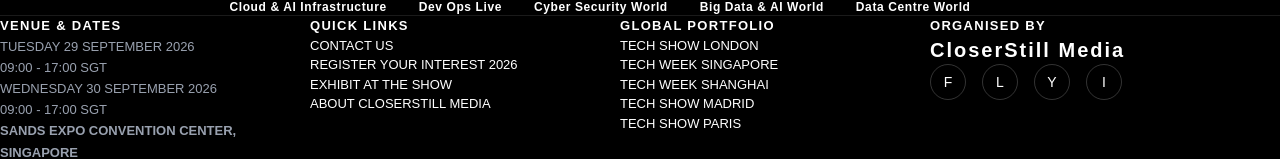
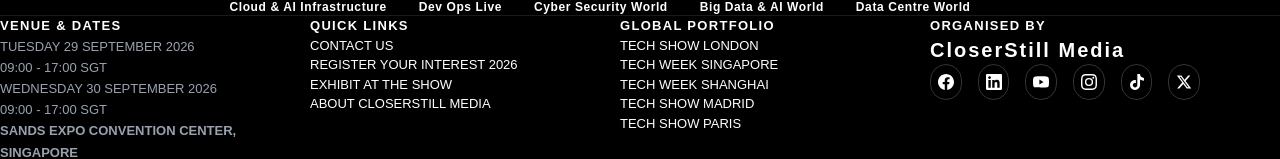
Before and after one commit to victoribironke/babcock-tech-week, a Next.js app: page / in a window 1280 px wide. Shown: the part 3396-3555 px from the top of the page. Built offline with nearby package versions, Linux system fonts and the light colour scheme; a web font is replaced by a local one.

Commit message:
feat: replace social link text placeholders with SVG icons in footer

```diff
--- a/app/components/Footer.tsx
+++ b/app/components/Footer.tsx
@@ -121,17 +121,35 @@
 
           {/* Social Icons */}
           <div className="flex gap-4">
-            {["Facebook", "LinkedIn", "YouTube", "Instagram"].map(
-              (platform) => (
-                <a
-                  key={platform}
-                  href="#"
-                  className="w-9 h-9 rounded-full border border-white/20 flex items-center justify-center text-gray-400 text-sm hover:border-white hover:text-white transition-all"
+            {[
+              // Facebook
+              "M24 12.073c0-6.627-5.373-12-12-12s-12 5.373-12 12c0 5.99 4.388 10.954 10.125 11.854v-8.385H7.078v-3.47h3.047V9.43c0-3.007 1.792-4.669 4.533-4.669 1.312 0 2.686.235 2.686.235v2.953H15.83c-1.491 0-1.956.925-1.956 1.874v2.25h3.328l-.532 3.47h-2.796v8.385C19.612 23.027 24 18.062 24 12.073z",
+              // LinkedIn
+              "M20.447 20.452h-3.554v-5.569c0-1.328-.027-3.037-1.852-3.037-1.853 0-2.136 1.445-2.136 2.939v5.667H9.351V9h3.414v1.561h.046c.477-.9 1.637-1.85 3.37-1.85 3.601 0 4.267 2.37 4.267 5.455v6.286zM5.337 7.433c-1.144 0-2.063-.926-2.063-2.065 0-1.138.92-2.063 2.063-2.063 1.14 0 2.064.925 2.064 2.063 0 1.139-.925 2.065-2.064 2.065zm1.782 13.019H3.555V9h3.564v11.452zM22.225 0H1.771C.792 0 0 .774 0 1.729v20.542C0 23.227.792 24 1.771 24h20.451C23.2 24 24 23.227 24 22.271V1.729C24 .774 23.2 0 22.222 0h.003z",
+              // YouTube
+              "M23.498 6.186a3.016 3.016 0 0 0-2.122-2.136C19.505 3.545 12 3.545 12 3.545s-7.505 0-9.377.505A3.017 3.017 0 0 0 .502 6.186C0 8.07 0 12 0 12s0 3.93.502 5.814a3.016 3.016 0 0 0 2.122 2.136c1.871.505 9.376.505 9.376.505s7.505 0 9.377-.505a3.015 3.015 0 0 0 2.122-2.136C24 15.93 24 12 24 12s0-3.93-.502-5.814zM9.545 15.568V8.432L15.818 12l-6.273 3.568z",
+              // Instagram
+              "M12 2.163c3.204 0 3.584.012 4.85.07 3.252.148 4.771 1.691 4.919 4.919.058 1.265.069 1.645.069 4.849 0 3.205-.012 3.584-.069 4.849-.149 3.225-1.664 4.771-4.919 4.919-1.266.058-1.644.07-4.85.07-3.204 0-3.584-.012-4.849-.07-3.26-.149-4.771-1.699-4.919-4.92-.058-1.265-.07-1.644-.07-4.849 0-3.204.013-3.583.07-4.849.149-3.227 1.664-4.771 4.919-4.919 1.266-.057 1.645-.069 4.849-.069zM12 0C8.741 0 8.333.014 7.053.072 2.695.272.273 2.69.073 7.052.014 8.333 0 8.741 0 12c0 3.259.014 3.668.072 4.948.2 4.358 2.618 6.78 6.98 6.98C8.333 23.986 8.741 24 12 24c3.259 0 3.668-.014 4.948-.072 4.354-.2 6.782-2.618 6.979-6.98.059-1.28.073-1.689.073-4.948 0-3.259-.014-3.667-.072-4.947-.196-4.354-2.617-6.78-6.979-6.98C15.668.014 15.259 0 12 0zm0 5.838a6.162 6.162 0 1 0 0 12.324 6.162 6.162 0 0 0 0-12.324zM12 16a4 4 0 1 1 0-8 4 4 0 0 1 0 8zm6.406-11.845a1.44 1.44 0 1 0 0 2.881 1.44 1.44 0 0 0 0-2.881z",
+              // TikTok
+              "M12.525.02c1.31-.02 2.61-.01 3.91-.02.08 1.53.63 3.09 1.75 4.17 1.12 1.11 2.7 1.62 4.24 1.79v4.03c-1.44-.05-2.89-.35-4.2-.97-.57-.26-1.1-.59-1.62-.93-.01 2.92.01 5.84-.02 8.75-.08 1.4-.54 2.79-1.35 3.94-1.31 1.92-3.58 3.17-5.91 3.21-1.43.08-2.86-.31-4.08-1.03-2.02-1.19-3.44-3.37-3.65-5.71-.02-.5-.03-1-.01-1.49.18-1.9 1.12-3.72 2.58-4.96 1.66-1.44 3.98-2.13 6.15-1.72.02 1.48-.04 2.96-.04 4.44-.99-.32-2.15-.23-3.02.37-.63.41-1.11 1.04-1.36 1.75-.21.51-.15 1.07-.14 1.61.24 1.64 1.82 3.02 3.5 2.87 1.12-.01 2.19-.66 2.77-1.61.19-.33.4-.67.41-1.06.1-1.79.06-3.57.07-5.36.01-4.03-.01-8.05.02-12.07z",
+              // Twitter/X
+              "M18.244 2.25h3.308l-7.227 8.26 8.502 11.24H16.17l-5.214-6.817L4.99 21.75H1.68l7.73-8.835L1.254 2.25H8.08l4.713 6.231zm-1.161 17.52h1.833L7.084 4.126H5.117z",
+            ].map((path, i) => (
+              <a
+                key={i}
+                href="#"
+                className="w-9 h-9 rounded-full border border-white/20 flex items-center justify-center text-gray-400 hover:border-white hover:text-white transition-all"
+              >
+                <svg
+                  width="16"
+                  height="16"
+                  viewBox="0 0 24 24"
+                  fill="currentColor"
                 >
-                  {platform[0]}
-                </a>
-              ),
-            )}
+                  <path d={path} />
+                </svg>
+              </a>
+            ))}
           </div>
         </div>
       </div>
```
